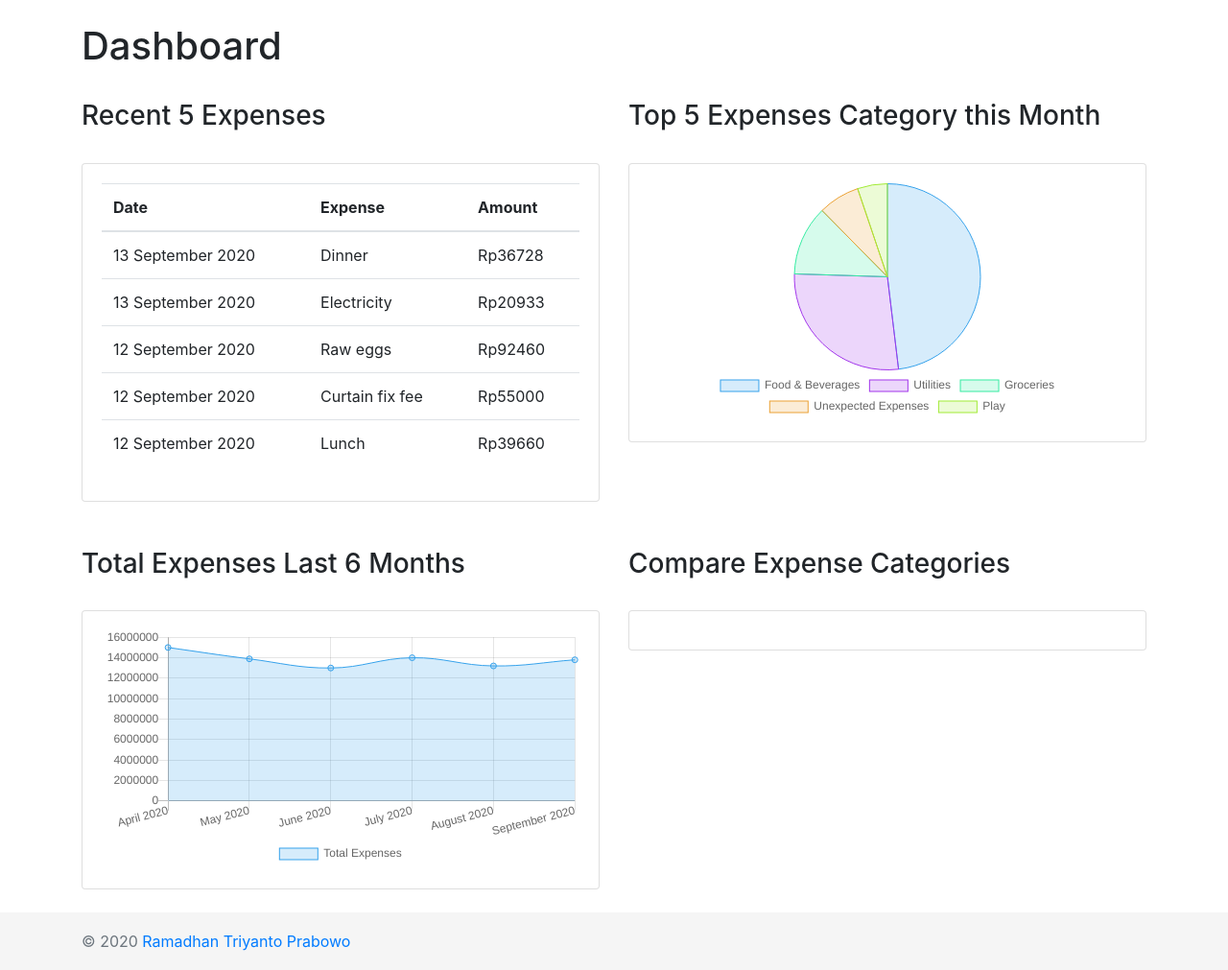
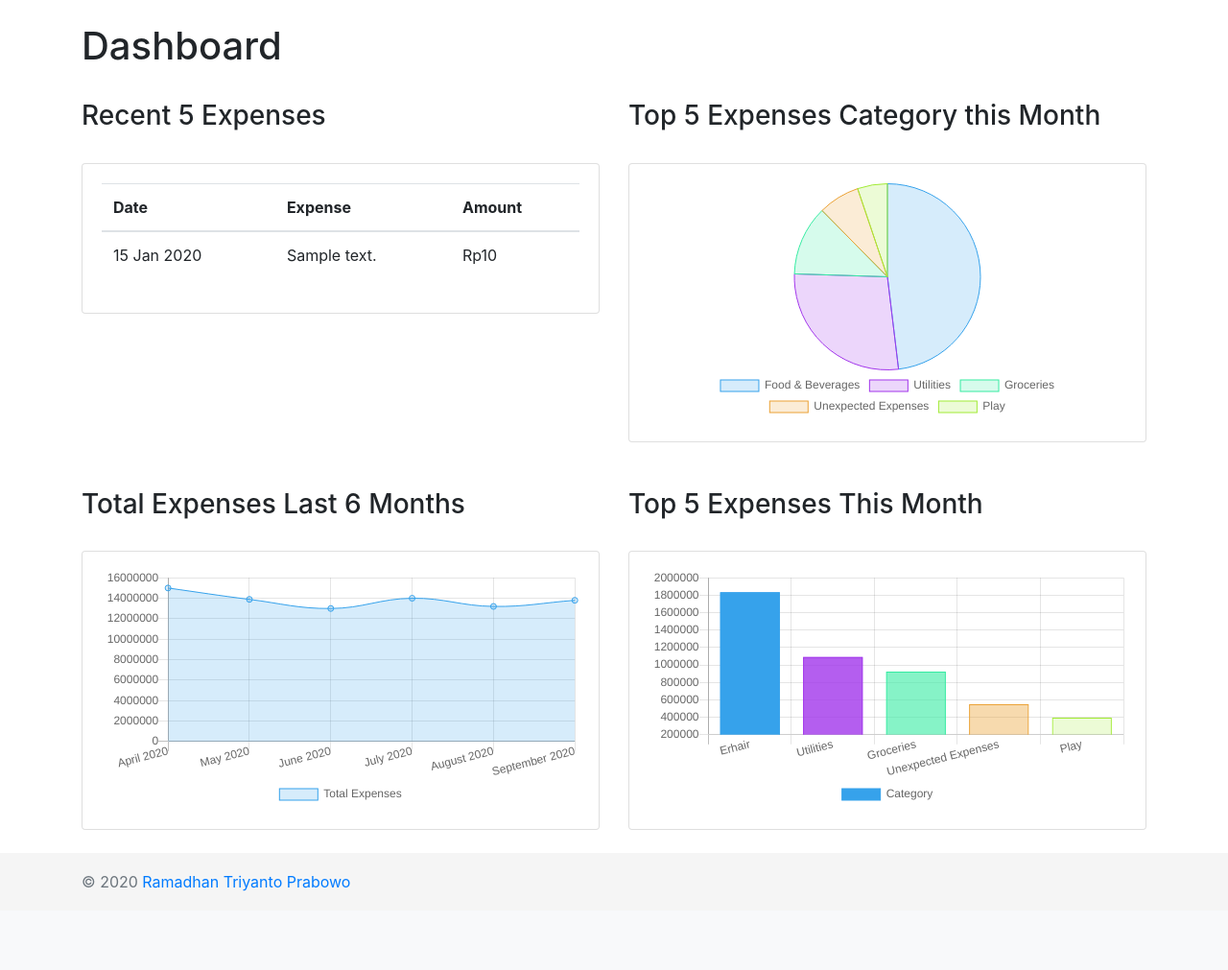
Before and after one commit to ramadhantriyant/flask_expense_tracker, a Flask app: page /dashboard in a window 1280 px wide. Shown: the part 56-1067 px from the top of the page at 96% size. After the commit the page ends 985 px from the top, so only its background shows below. Run offline with Flask 2, Linux system fonts and the light colour scheme; a user stored in the database is signed in; tables that the repository leaves empty hold one stand-in row (values such as "Sample post"); some libraries are stand-ins or nearby versions.

Commit message:
Add dashboard func #1 and other bunch of stuff

```diff
--- a/app.py
+++ b/app.py
@@ -20,11 +20,16 @@ from login_manager import (
     logout_user
 )
 
+DB_HOST = ""
+DB_PORT = 5432
+DB_USER = ""
+DB_PASS = ""
 basedir = os.path.abspath(os.path.dirname(__file__))
 
 app = Flask(__name__)
 app.config['SECRET_KEY'] = "secret_key"
 app.config['SQLALCHEMY_DATABASE_URI'] = "sqlite:///" + os.path.join(basedir, "data.sqlite")
+# app.config['SQLALCHEMY_DATABASE_URI'] = f"postgres://{DB_USER}:{DB_PASS}@{DB_HOST}:{DB_PORT}/druid"
 app.config['SQLALCHEMY_TRACK_MODIFICATIONS'] = False
 
 ##################
@@ -60,8 +65,10 @@ def sign_out():
 @app.route("/dashboard", methods=['GET'])
 @login_required
 def dashboard():
+    data = Expenses.last_5_expenses()
     return render_template(
-        "dashboard.html.j2"
+        "dashboard.html.j2",
+        data=data
     )
 
 
@@ -70,6 +77,7 @@ def dashboard():
 def expenses():
     # data = db.session.query(Expenses, Categories).join(Categories).all()
     data = Datas.join_expense_category()
+    # total = Expenses.sum_all()
     return render_template(
         "expenses.html.j2",
         data=data
@@ -83,12 +91,12 @@ def new_expense():
     form.category_id.choices = [(cat.id, cat.name) for cat in categories]
 
     if form.validate_on_submit() and request.method == "POST":
-        date = form.date.data
+        expense_date = form.expense_date.data
         category_id = form.category_id.data
         expense_detail = form.expense_detail.data
         amount = form.amount.data
 
-        expense = Expenses(date, category_id, expense_detail, amount)
+        expense = Expenses(expense_date, category_id, expense_detail, amount)
         expense.save_to_db()
 
         flash("New expense was addess successfully")
@@ -114,7 +122,7 @@ def edit_expense(id):
     form.category_id.choices = [(cat.id, cat.name) for cat in categories]
 
     if form.validate_on_submit() and request.method == "POST":
-        expense.date = form.date.data
+        expense.expense_date = form.expense_date.data
         expense.category_id = form.category_id.data
         expense.expense_detail = form.expense_detail.data
         expense.amount = form.amount.data
--- a/forms.py
+++ b/forms.py
@@ -20,7 +20,7 @@ class LoginForm(FlaskForm):
 
 
 class ExpenseForm(FlaskForm):
-    date = DateField("Date", validators=[DataRequired()])
+    expense_date = DateField("Date", validators=[DataRequired()])
     expense_detail = StringField("Expense Detail", validators=[DataRequired()])
     amount = IntegerField("Amount", validators=[DataRequired()])
     category_id = SelectField(
--- a/models/datas.py
+++ b/models/datas.py
@@ -1,9 +1,10 @@
+from datetime import date
 from db import db
 from models.categories import Categories
 from models.expenses import Expenses
 
 class Datas():
 
-    #@classmethod
     def join_expense_category():
-        return db.session.query(Expenses, Categories).join(Categories).all()
+        this_month = date(year=date.today().year, month=date.today().month, day=1)
+        return db.session.query(Expenses, Categories).join(Categories).order_by(Expenses.id.desc()).filter(Expenses.expense_date >= this_month)
--- a/models/expenses.py
+++ b/models/expenses.py
@@ -1,23 +1,23 @@
 from db import db
-
+from datetime import date
 
 class Expenses(db.Model):
     __tablename__ = "expenses"
 
     id = db.Column(db.Integer, primary_key=True)
-    date = db.Column(db.Date)
+    expense_date = db.Column(db.Date)
     expense_detail = db.Column(db.Text)
     amount = db.Column(db.Integer)
     category_id = db.Column(db.Integer, db.ForeignKey("categories.id"))
 
-    def __init__(self, date, category_id, expense_detail, amount):
-        self.date = date
+    def __init__(self, expense_date, category_id, expense_detail, amount):
+        self.expense_date = expense_date
         self.category_id = category_id
         self.expense_detail = expense_detail
         self.amount = amount
 
     def __repr__(self):
-        return f"Spent {amount} for {expdetail}"
+        return f"Spent {amount} for {expense_detail} in {expense_date}"
 
     @classmethod
     def find_all(cls):
@@ -27,6 +27,15 @@ class Expenses(db.Model):
     def find_by_id(cls, id):
         return cls.query.filter_by(id=id).first()
 
+    @classmethod
+    def find_this_month(cls):
+        this_month = date(year=date.today().year, month=date.today().month, day=1)
+        return cls.query.filter(cls.expense_date >= this_month)
+
+    @classmethod
+    def last_5_expenses(cls):
+        return cls.query.order_by(cls.id.desc()).limit(5)
+
     def save_to_db(self):
         db.session.add(self)
         db.session.commit()
--- a/templates/dashboard.html.j2
+++ b/templates/dashboard.html.j2
@@ -20,31 +20,13 @@
               </tr>
             </thead>
             <tbody>
-              <tr>
-                <td>13 September 2020</td>
-                <td>Dinner</td>
-                <td>Rp36728</td>
-              </tr>
-              <tr>
-                <td>13 September 2020</td>
-                <td>Electricity</td>
-                <td>Rp20933</td>
-              </tr>
-              <tr>
-                <td>12 September 2020</td>
-                <td>Raw eggs</td>
-                <td>Rp92460</td>
-              </tr>
-              <tr>
-                <td>12 September 2020</td>
-                <td>Curtain fix fee</td>
-                <td>Rp55000</td>
-              </tr>
-              <tr>
-                <td>12 September 2020</td>
-                <td>Lunch</td>
-                <td>Rp39660</td>
-              </tr>
+              {% for expense in data %}
+                <tr>
+                  <td>{{ expense.expense_date.strftime("%d %b %Y") }}</td>
+                  <td>{{ expense.expense_detail }}</td>
+                  <td>Rp{{ expense.amount }}</td>
+                </tr>
+              {% endfor %}
             </tbody>
           </table>
         </div>
@@ -146,94 +128,25 @@
     </div>
     <div class="col">
       <br><br>
-      <h3>Compare Expense Categories</h3>
+      <h3>Top 5 Expenses This Month</h3>
       <br>
       <div class="card">
         <div class="card-body">
-
-        </div>
-      </div>
-    </div>
-  </div>
-<!--
-  <div class="row">
-    <div class="col">
-
-    </div>
-    <div class="col">
-      <h3>Total Expenses Last 6 Months</h3>
-      <br>
-      <div class="card">
-        <div class="card-body">
-          <canvas id="history"></canvas>
+          <canvas id="expenses"></canvas>
           <script type="text/javascript">
-            var ctx = document.getElementById('history').getContext('2d');
-            var myChart = new Chart(ctx, {
-                type: 'line',
+            var cht = document.getElementById('expenses').getContext('2d');
+            var myChart = new Chart(cht, {
+                type: 'bar',
                 data: {
-                    labels: ['April 2020', 'May 2020', 'June 2020', 'July 2020', 'August 2020', 'September 2020'],
-                    datasets: [{
-                        label: 'Total Expenses',
-                        data: [15000000, 13890000, 12998000, 14000000, 13200000, 13800000],
-                        backgroundColor: [
-                            'rgba(54, 162, 235, 0.2)',
-                            'rgba(54, 162, 235, 0.2)',
-                            'rgba(54, 162, 235, 0.2)',
-                            'rgba(54, 162, 235, 0.2)',
-                            'rgba(54, 162, 235, 0.2)',
-                            'rgba(54, 162, 235, 0.2)'
-                        ],
-                        borderColor: [
-                            'rgba(54, 162, 235, 1)',
-                            'rgba(54, 162, 235, 1)',
-                            'rgba(54, 162, 235, 1)',
-                            'rgba(54, 162, 235, 1)',
-                            'rgba(54, 162, 235, 1)',
-                            'rgba(54, 162, 235, 1)'
-                        ],
-                        borderWidth: 1
-                    }]
-                },
-                options: {
-                  legend: {
-                    position: 'bottom'
-                  },
-                    scales: {
-                        yAxes: [{
-                            ticks: {
-                                beginAtZero: true
-                            }
-                        }]
-                    }
-                }
-            });
-          </script>
-        </div>
-      </div>
-    </div>
-  </div>
-  <br>
-  <div class="row">
-    <div class="col">
-      <h3>Top 5 Expenses Category this Month</h3>
-      <br>
-      <div class="card">
-        <div class="card-body">
-          <canvas id="categories"></canvas>
-          <script type="text/javascript">
-            var cht = document.getElementById('categories').getContext('2d');
-            var myChart = new Chart(cht, {
-                type: 'pie',
-                data: {
-                    labels: ['Food & Beverages', 'Utilities', 'Groceries', 'Unexpected Expenses', 'Play',],
+                    labels: ['Erhair', 'Utilities', 'Groceries', 'Unexpected Expenses', 'Play',],
                     datasets: [{
                         label: 'Category',
-                        data: [3672800, 2093300, 924600, 550000, 396600],
+                        data: [1835000, 1093300, 924600, 550000, 396600],
                         backgroundColor: [
-                            'rgba(54, 162, 235, 0.2)',
-                            'rgba(162, 54, 235, 0.2)',
-                            'rgba(54, 235, 162, 0.2)',
-                            'rgba(235, 162, 54, 0.2)',
+                            'rgba(54, 162, 235, 1)',
+                            'rgba(162, 54, 235, 0.8)',
+                            'rgba(54, 235, 162, 0.6)',
+                            'rgba(235, 162, 54, 0.4)',
                             'rgba(162, 235, 54, 0.2)'
                         ],
                         borderColor: [
@@ -256,9 +169,6 @@
         </div>
       </div>
     </div>
-    <div class="col">
+  </div>
 
-    </div>
-  </div>
--->
 {% endblock %}
--- a/templates/new_expense.html.j2
+++ b/templates/new_expense.html.j2
@@ -19,9 +19,9 @@
     <div class="form-group">
       <label for="date">Date</label>
       <!-- <input type="date" class="form-control" id="datePicker" name="date"> -->
-      {{ form.date(class='form-control', type='date') }}
+      {{ form.expense_date(class='form-control', type='date') }}
       <script type="text/javascript">
-        document.getElementById('date').valueAsDate = new Date();
+        document.getElementById('expense_date').valueAsDate = new Date();
       </script>
     </div>
 
```
Also changed, not shown: druid.ini (added, +11 -0 lines), templates/expenses.html.j2 (+7 -1 lines), wsgi.py (added, +18 -0 lines).
